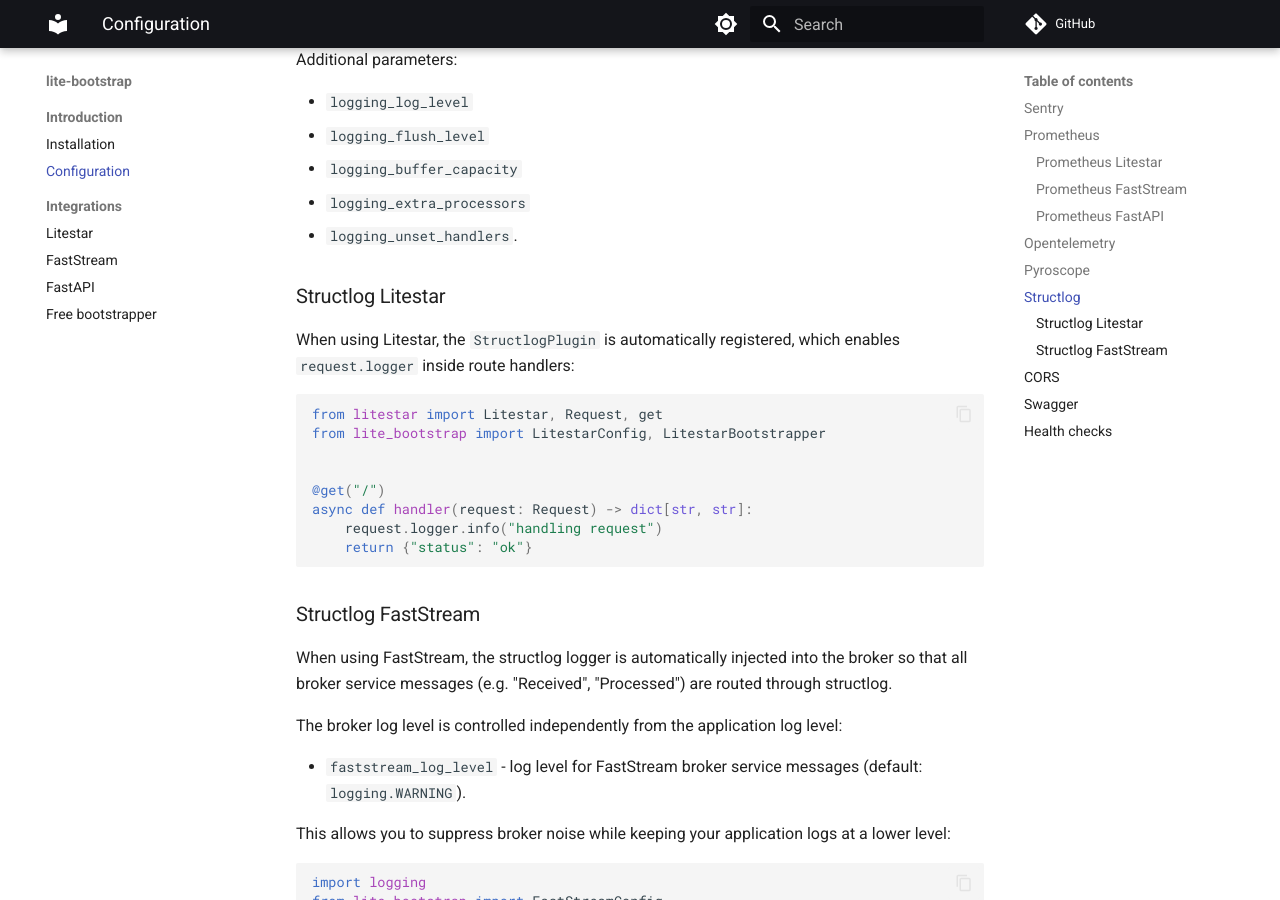
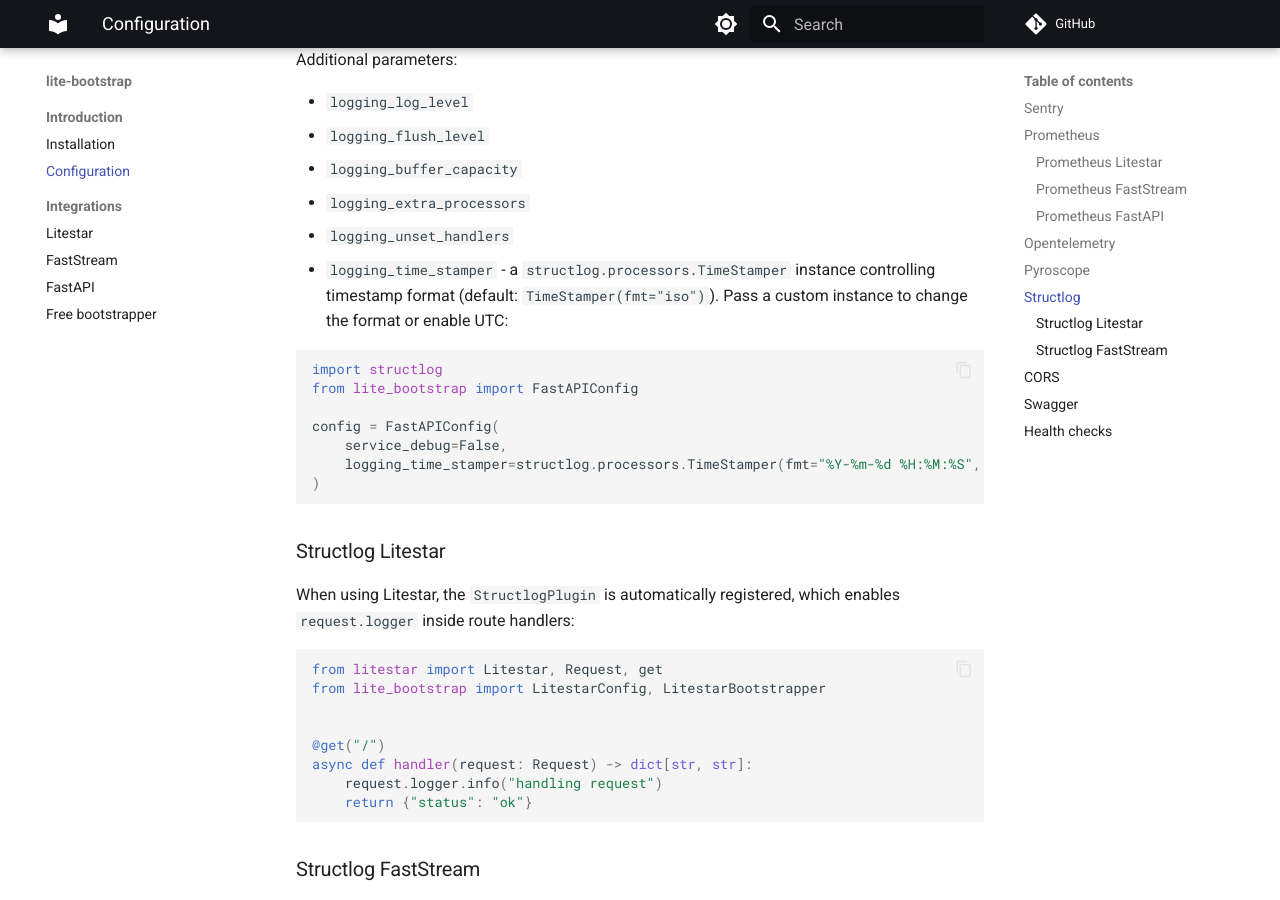
Before and after one commit to modern-python/lite-bootstrap, an MkDocs documentation site: the page built from docs/introduction/configuration.md, in a window 1280 px wide and 900 px high, scrolled down 3088 px. Built offline with MkDocs 1.6.1 and Material for MkDocs 9.7.7, drawn with Linux system fonts in a browser that asks for light colours; comment, search, counter and statistics services are not loaded.

Commit message:
feat: make TimeStamper configurable in LoggingConfig

````diff
--- a/docs/introduction/configuration.md
+++ b/docs/introduction/configuration.md
@@ -113,7 +113,18 @@
 - `logging_flush_level`
 - `logging_buffer_capacity`
 - `logging_extra_processors`
-- `logging_unset_handlers`.
+- `logging_unset_handlers`
+- `logging_time_stamper` - a `structlog.processors.TimeStamper` instance controlling timestamp format (default: `TimeStamper(fmt="iso")`). Pass a custom instance to change the format or enable UTC:
+
+```python
+import structlog
+from lite_bootstrap import FastAPIConfig
+
+config = FastAPIConfig(
+    service_debug=False,
+    logging_time_stamper=structlog.processors.TimeStamper(fmt="%Y-%m-%d %H:%M:%S", utc=True),
+)
+```
 
 ### Structlog Litestar
 
````
Also changed, not shown: 1 other file.
